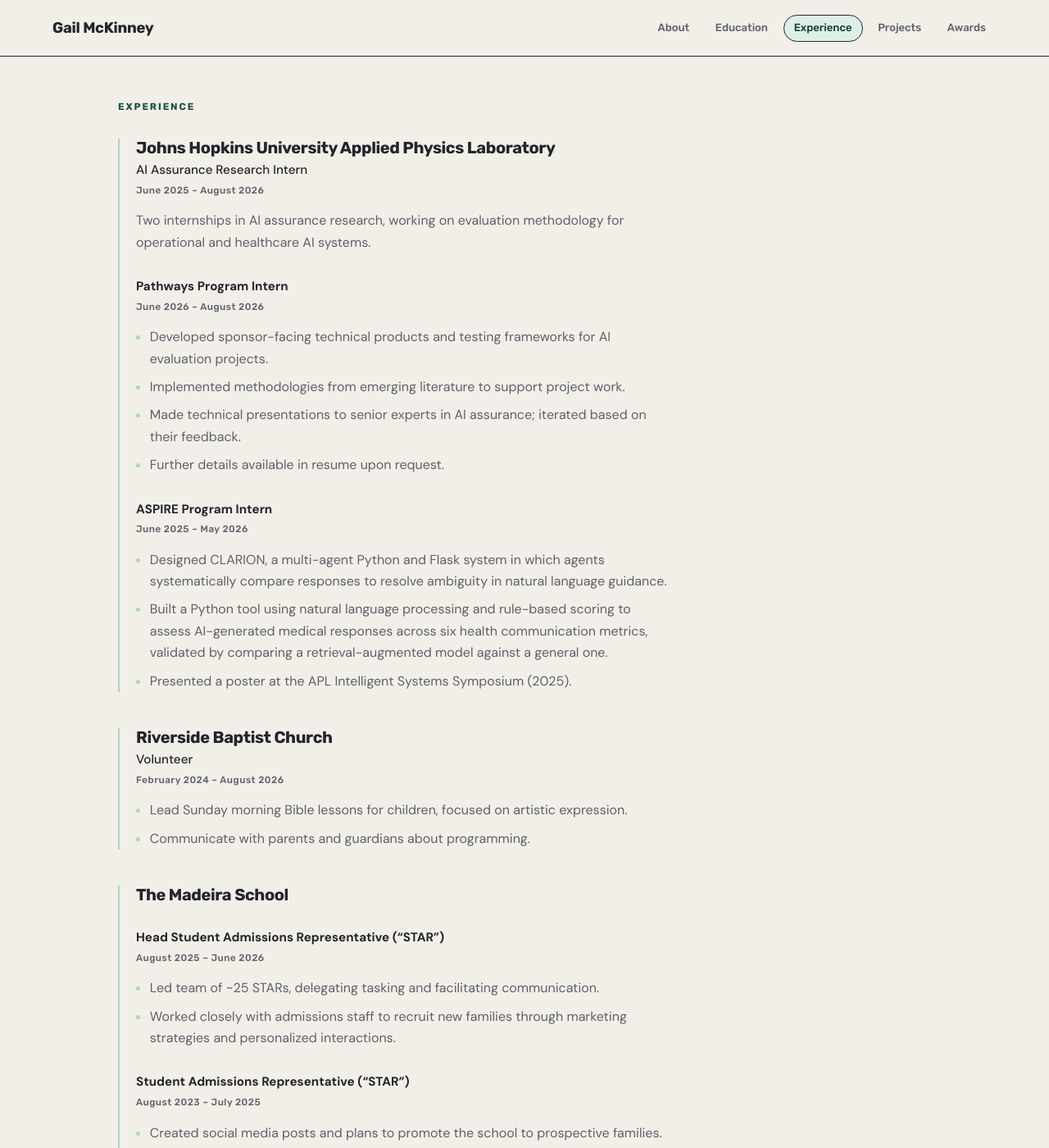
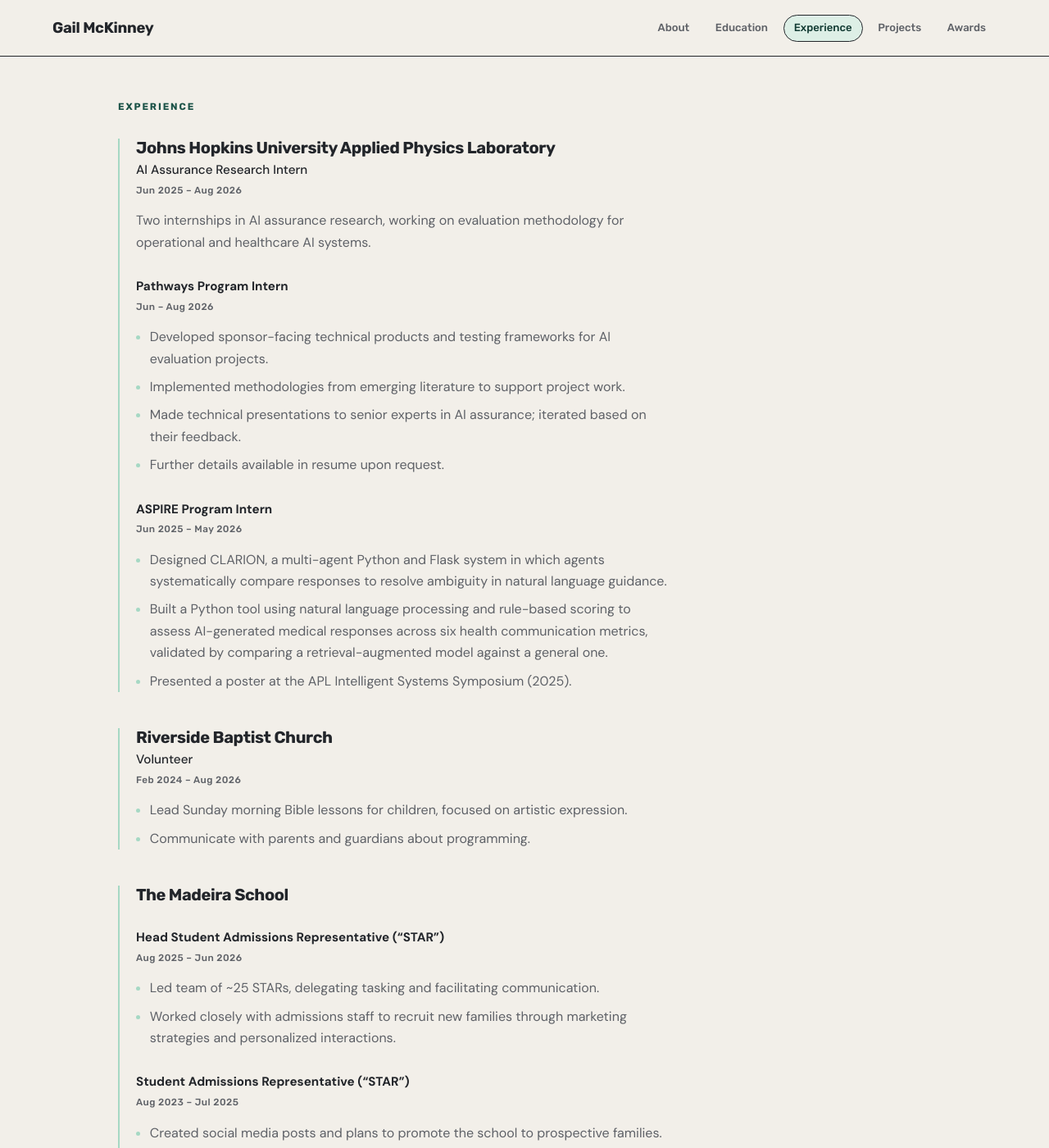
Before and after one commit to mck-makes-stuff/mck-makes-stuff.github.io, a Jekyll site: the page built from experience.html, in a window 1280 px wide and 1400 px high. Shown: the whole window at 82% size. Built offline with Jekyll 4.4.1, drawn with Linux system fonts in a browser that asks for light colours; some of the changed text lies outside the part shown.

Commit message:
Normalize dates and drop the LinkedIn button from the hero
Every date now uses abbreviated months and an en dash, and same-year
ranges no longer repeat the year. LinkedIn stays in the footer and the
Elsewhere blurb.

```diff
--- a/_data/education.yml
+++ b/_data/education.yml
@@ -6,7 +6,7 @@
 
 - org: The Madeira School
   role: High School Diploma
-  dates: June 2026 · McLean, VA
+  dates: Jun 2026 · McLean, VA
   points:
     - 99.36/100 GPA (UW).
     - Co-Head of Girls Who Code Club and Sweet Ti A Capella Group, Newsletter Editor for Tech@Madeira, Varsity Softball Co-Captain, Actor (International Thespian Society Honor Thespian).
--- a/_data/experience.yml
+++ b/_data/experience.yml
@@ -1,19 +1,19 @@
 - org: Johns Hopkins University Applied Physics Laboratory
   role: AI Assurance Research Intern
-  dates: June 2025 – August 2026
+  dates: Jun 2025 – Aug 2026
   summary: >-
     Two internships in AI assurance research, working on evaluation
     methodology for operational and healthcare AI systems.
   roles:
     - role: Pathways Program Intern
-      dates: June 2026 – August 2026
+      dates: Jun – Aug 2026
       points:
         - Developed sponsor-facing technical products and testing frameworks for AI evaluation projects.
         - Implemented methodologies from emerging literature to support project work.
         - Made technical presentations to senior experts in AI assurance; iterated based on their feedback.
         - Further details available in resume upon request.
     - role: ASPIRE Program Intern
-      dates: June 2025 – May 2026
+      dates: Jun 2025 – May 2026
       points:
         - Designed CLARION, a multi-agent Python and Flask system in which agents systematically compare responses to resolve ambiguity in natural language guidance.
         - Built a Python tool using natural language processing and rule-based scoring to assess AI-generated medical responses across six health communication metrics, validated by comparing a retrieval-augmented model against a general one.
@@ -21,7 +21,7 @@
 
 - org: Riverside Baptist Church
   role: Volunteer
-  dates: February 2024 – August 2026
+  dates: Feb 2024 – Aug 2026
   points:
     - Lead Sunday morning Bible lessons for children, focused on artistic expression.
     - Communicate with parents and guardians about programming.
@@ -29,12 +29,12 @@
 - org: The Madeira School
   roles:
     - role: Head Student Admissions Representative (“STAR”)
-      dates: August 2025 – June 2026
+      dates: Aug 2025 – Jun 2026
       points:
         - Led team of ~25 STARs, delegating tasking and facilitating communication.
         - Worked closely with admissions staff to recruit new families through marketing strategies and personalized interactions.
     - role: Student Admissions Representative (“STAR”)
-      dates: August 2023 – July 2025
+      dates: Aug 2023 – Jul 2025
       points:
         - Created social media posts and plans to promote the school to prospective families.
         - Assisted in hosting prospective families and students, providing tours and one-on-one meetings.
@@ -42,14 +42,14 @@
 
 - org: United States House of Representatives
   role: Congressional Intern, Office of the Minority Whip
-  dates: October – November 2024
+  dates: Oct – Nov 2024
   points:
     - Presented a legislative proposal on opioid addiction treatment to congressional staff.
     - Provided constituent services, contributed to the weekly Whip newsletter, and compiled briefing notes and election analysis.
 
 - org: Fairfax County Public Schools
   role: Teacher's Assistant
-  dates: Apr 2024 - May 2024
+  dates: Apr – May 2024
   points:
     - Worked one-on-one with principal of Garfield Elementary School (Springfield, Virginia) as a technical aide.
     - Created an educational online activity for sixth-graders transitioning to middle school.
--- a/index.html
+++ b/index.html
@@ -29,7 +29,6 @@ title: About
       <div class="hero-links">
         <a class="btn btn-solid" href="#get-to-know-me">Get to know me ↓ </a>
         <a class="btn btn-ghost" href="mailto:{{ site.email }}">Email</a>
-        <a class="btn btn-ghost" href="{{ site.linkedin }}">LinkedIn</a>
         <a class="btn btn-ghost" href="{{ site.github_url }}">GitHub</a>
       </div>
     </div>
```
